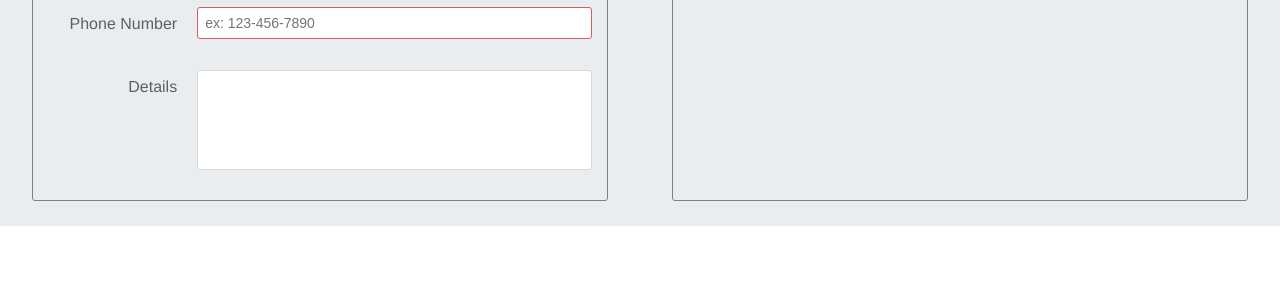
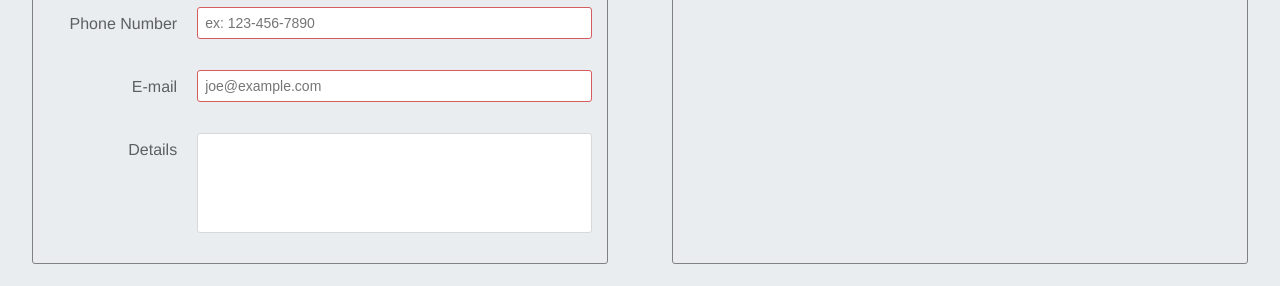
Before and after one commit to chapmancbVCU/cv-application, a React (Create React App) app: page / in a window 1280 px wide. Shown: the part 511-797 px from the top of the page. Built offline with nearby package versions, Linux system fonts and the light colour scheme.

Commit message:
Added E-mail and associated styling.

```diff
--- a/src/App.css
+++ b/src/App.css
@@ -77,7 +77,8 @@ body {
 }
 
 .form-row input[type='text'],
-.form-row input[type='tel'] {
+.form-row input[type='tel'],
+.form-row input[type='email'] {
   background-color: #FFFFFF;
   border: solid 1px #D6D9DC;
   border-radius: 3px;
@@ -87,14 +88,16 @@ body {
 }
 
 .form-row input[type='text']:invalid,
-.form-row input[type='tel']:invalid {
+.form-row input[type='tel']:invalid,
+.form-row input[type='email']:invalid {
   border: 1px solid #D55C5F;
   color: #D55C5F;
   box-shadow: none;   /* Remove default red glow in Firefox. */
 }
 
 .form-row input[type='text']:valid,
-.form-row input[type='tel']:valid {
+.form-row input[type='tel']:valid,
+.form-row input[type='email']:valid {
   border-color: green;
 }
 
--- a/src/components/CV.tsx
+++ b/src/components/CV.tsx
@@ -25,6 +25,7 @@ library.add(faMobileScreen);
  */
 interface CVProps {
     address: string;
+    email: string;
     firstName: string;
     lastName: string;
     linkedInLink: string;
@@ -40,6 +41,7 @@ interface CVProps {
  */
 const CV : FC<CVProps> = ({
         address,
+        email,
         firstName,
         lastName,
         linkedInLink,
@@ -73,7 +75,8 @@ const CV : FC<CVProps> = ({
                     <div>{phone}</div>
                 </div>
                 <div className="cv-details-row">
-                <FontAwesomeIcon icon={faEnvelope} className="icon"/>
+                    <FontAwesomeIcon icon={faEnvelope} className="icon"/>
+                    <div>{email}</div>
                 </div>
             </div>
 
--- a/src/components/Form.tsx
+++ b/src/components/Form.tsx
@@ -15,8 +15,10 @@ import React, { FC } from 'react';
  */
 interface ApplicationProps {
     address: string;
+    email: string;
     firstName: string;
     handleAddressInput: any;
+    handleEmailInput: any;
     handleFirstNameInput: any;
     handleLastNameInput: any;
     handleLinkedInLink: any;
@@ -39,7 +41,9 @@ interface ApplicationProps {
 const Form : FC<ApplicationProps> = ({
         address,
         firstName,
+        email,
         handleAddressInput,
+        handleEmailInput,
         handleFirstNameInput,
         handleLastNameInput,
         handleLinkedInLink,
@@ -127,6 +131,16 @@ const Form : FC<ApplicationProps> = ({
                         value={phone}/>
                 </div>
                 <div className="form-row">
+                    <label htmlFor="email">E-mail</label>
+                    <input id="email"
+                        name="email"
+                        type="email"
+                        placeholder="joe@example.com"
+                        required
+                        onChange={(event) => handleEmailInput(event)}
+                        value={email}/>
+                </div>
+                <div className="form-row">
                     <label htmlFor="profile">Details</label>
                     <textarea id="profile"
                         name="profile"
--- a/src/components/Main.tsx
+++ b/src/components/Main.tsx
@@ -19,6 +19,7 @@ import React, { useState } from 'react';
  */
 function Main() {
     const [address, setAddress] = useState("");
+    const [email, setEmail] = useState("");
     const [firstName, setFirstName] = useState("");
     const [lastName, setLastName] = useState("");
     const [linkedInLink, setLinkedInLink] = useState("");
@@ -74,16 +75,18 @@ function Main() {
     /**
      * Event handler that updates value of address when input is detected.
      * @param event The event provided by onChange.
-     * @memberof Main
      */
     function handleAddressInput(event: any) {
         setAddress(event.target.value);
     }
 
+    function handleEmailInput(event: any) {
+        setEmail(event.target.value);
+    }
+
     /**
      * Event handler that updates value of firstName when input is detected.
      * @param event The event provided by onChange.
-     * @memberof Main
      */
     function handleFirstNameInput(event: any) {
         setFirstName(event.target.value);
@@ -92,7 +95,6 @@ function Main() {
     /**
      * Event handler that updates value of lastName when input is detected.
      * @param event The event provided by onChange.
-     * @memberof Main
      */
     function handleLastNameInput(event: any) {
         setLastName(event.target.value);
@@ -102,7 +104,6 @@ function Main() {
      * Event handler that updates value for Linked In URL when input is
      * detected.
      * @param event The event provided by onChange.
-     * @memberof Main
      */
     function handleLinkedInLink(event: any) {
         setLinkedInLink(event.target.value);
@@ -111,7 +112,6 @@ function Main() {
     /**
      * Event handler that updates value of phone number when input is detected.
      * @param event The event provided by onChange.
-     * @memberof Main
      */
     function handlePhoneNumberInput(event: any) {
         setPhoneNumber(event.target.value);
@@ -121,7 +121,6 @@ function Main() {
      * Event handler that updates value of profile details when input is
      * detected.
      * @param event The event provided by onChange.
-     * @memberof Main
      */
     function handleProfileInput(event: any) {
         setProfile(event.target.value);
@@ -130,7 +129,6 @@ function Main() {
     /**
      * Event handler that updates value of CV title when input is detected.
      * @param event The event provided by onChange.
-     * @memberof Main
      */
     function handleTitleInput(event: any) {
         setTitle(event.target.value);
@@ -152,9 +150,11 @@ function Main() {
         <div className="main">
             <Form
                 address={address}
+                email={email}
                 firstName={firstName}
                 handleAddressInput={handleAddressInput}
                 handleFirstNameInput={handleFirstNameInput}
+                handleEmailInput={handleEmailInput}
                 handleLastNameInput={handleLastNameInput}
                 handleLinkedInLink={handleLinkedInLink}
                 handlePhoneNumberInput={handlePhoneNumberInput}
@@ -168,6 +168,7 @@ function Main() {
                 title={title}
             />
             <CV address={address}
+                email={email}
                 firstName={firstName}
                 lastName={lastName}
                 linkedInLink={linkedInLink}
```
